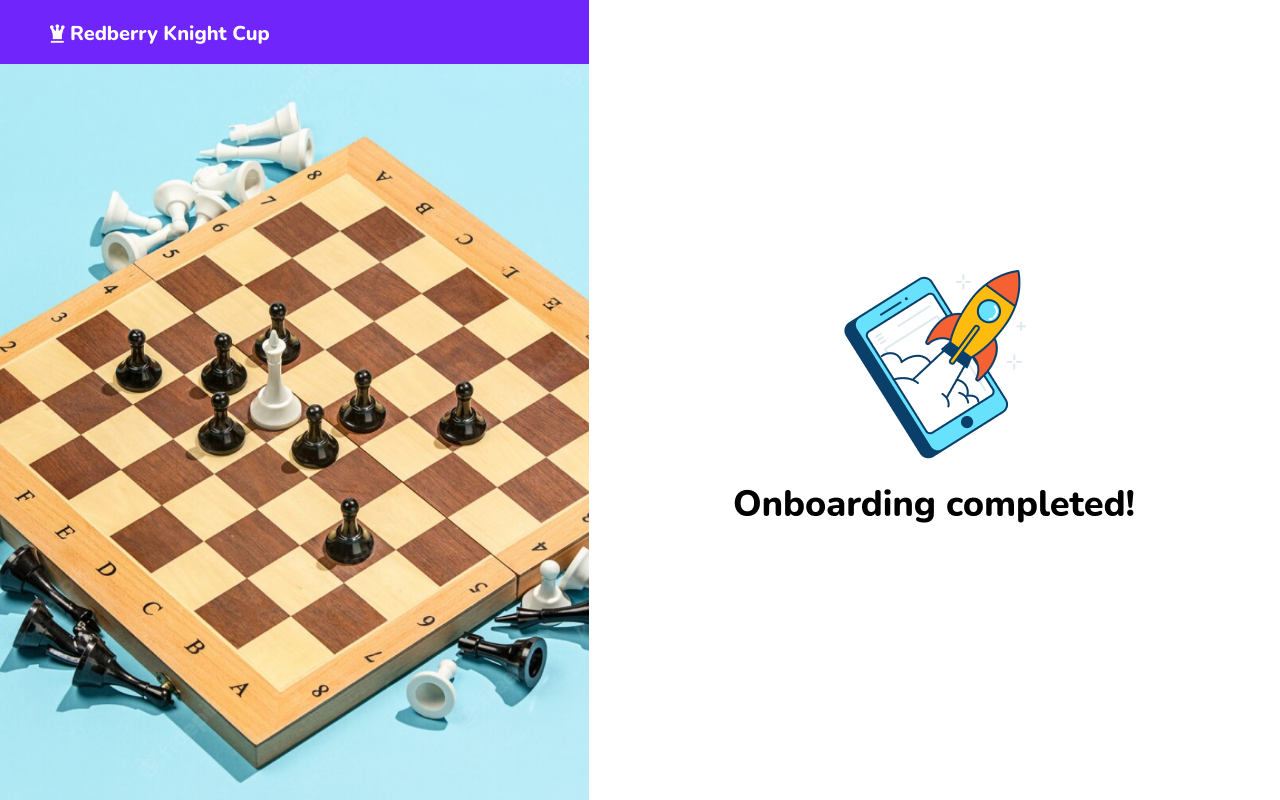
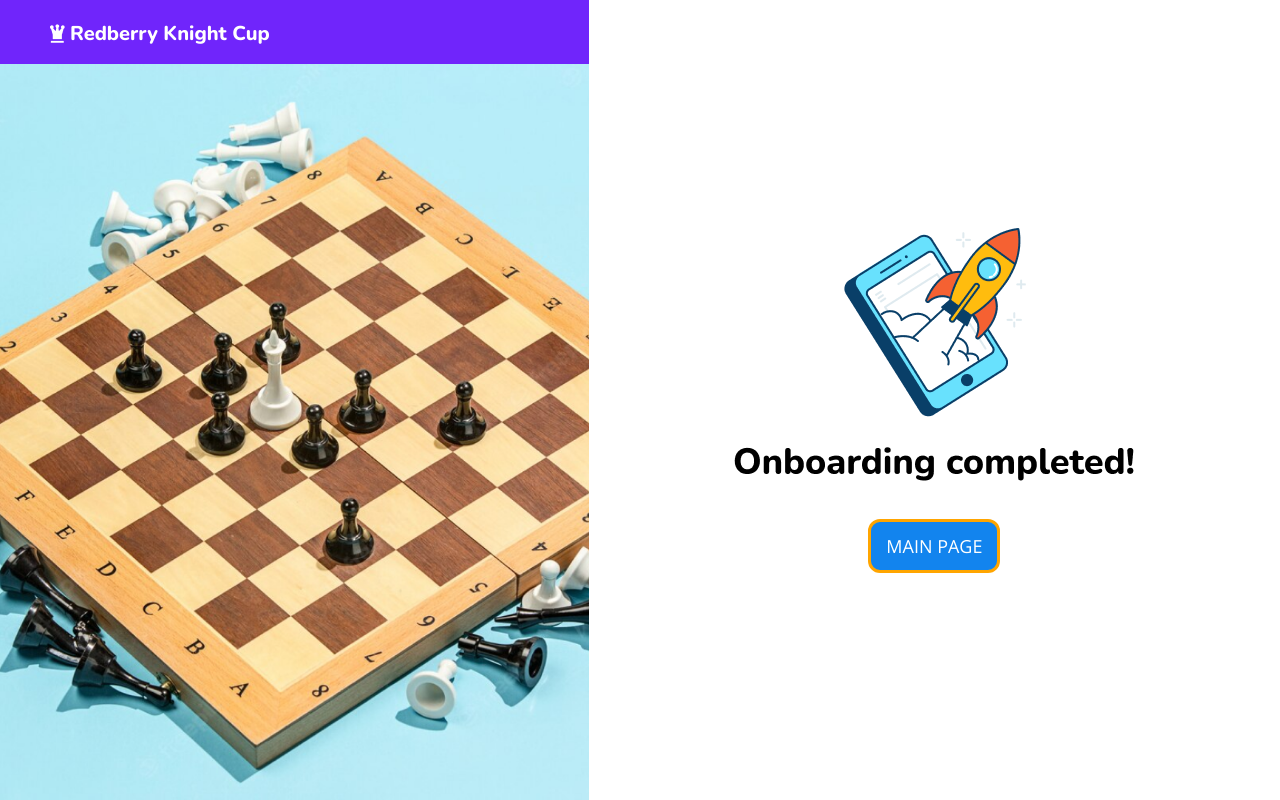
Before and after one commit to phhephhe/The-Queen-s-Gambit, a plain HTML site: page completed.html in a window 1280 px wide. Drawn offline with nearby package versions, Linux system fonts and the light colour scheme.

Commit message:
added main page btn

```diff
--- a/completed.html
+++ b/completed.html
@@ -25,6 +25,7 @@
         </div>
         <div class="right-container-completed">
             <img src="photos/completed.png" alt="completed">
+                <a href="index.html" class="back-main-page">MAIN PAGE</a>
         </div>
     </div>
 
--- a/css/style.css
+++ b/css/style.css
@@ -307,8 +307,18 @@ header img{
    display: flex;
    justify-content: center;
    align-items: center;
+   flex-direction: column;
 }
-
+.back-main-page{
+    margin-top: 30px;
+    background-color: rgb(18, 132, 238);
+    border: 3px solid orange;
+    border-radius: 12px;
+    color: white;
+    padding: 15px;
+    font-size: 18px;
+    font-family: 'Open Sans';
+}
 /* responsive */
 @media  (max-width: 1200px) {
     .left-container{
```
